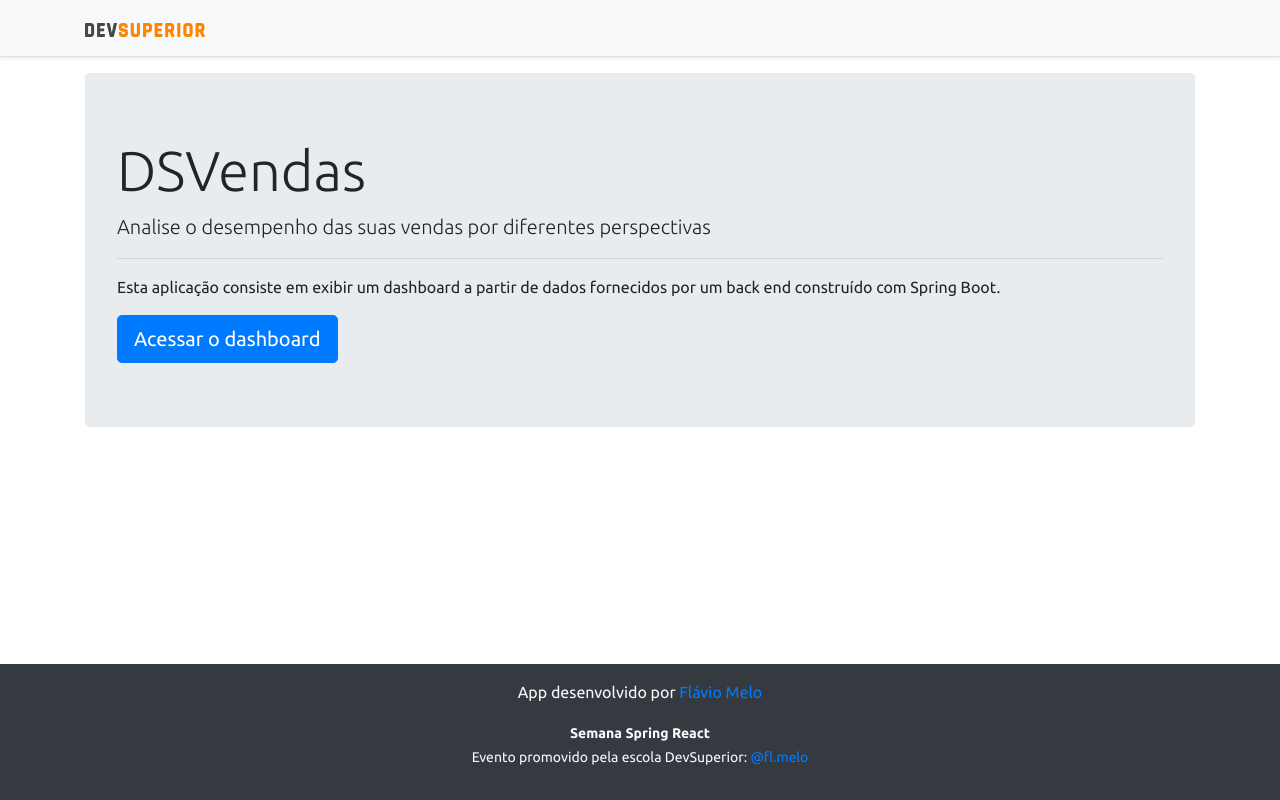
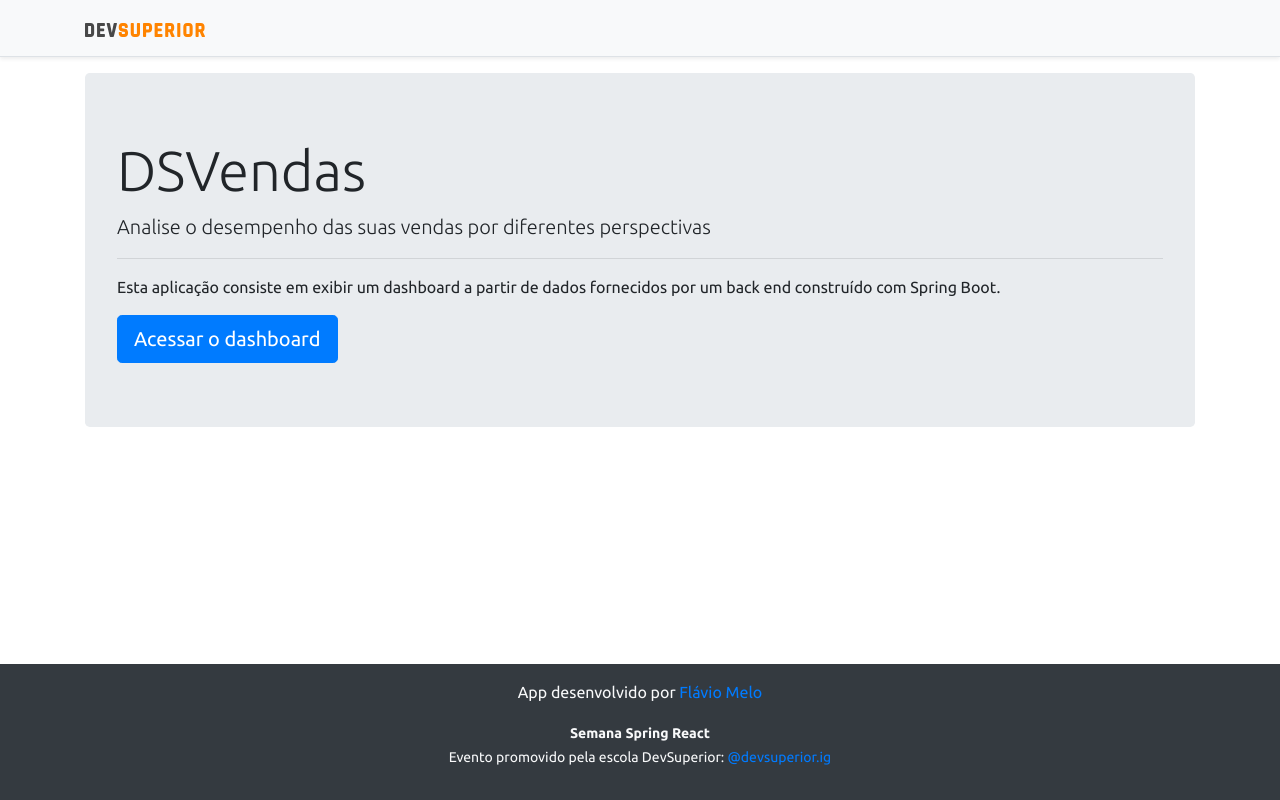
Before and after one commit to meloflavio/projeto-sds3, a React (Create React App) app in the folder frontend/: page / in a window 1280 px wide. Built offline with nearby package versions, Linux system fonts and the light colour scheme; no server answers.

Commit message:
Fix footer

```diff
--- a/frontend/src/components/Footer/index.tsx
+++ b/frontend/src/components/Footer/index.tsx
@@ -4,7 +4,7 @@ const Footer = () => {
             <div className="container">
                 <p className="text-light">App desenvolvido por <a href="https://github.com/meloflavio" target="_blank" rel="noreferrer">Flávio Melo</a></p>
                 <p className="text-light"><small><strong>Semana Spring React</strong><br/>
-                    Evento promovido pela escola DevSuperior: <a href="https://instagram.com/fl.melo" target="_blank" rel="noreferrer">@fl.melo</a></small></p>
+                    Evento promovido pela escola DevSuperior: <a href="https://instagram.com/devsuperior.ig" target="_blank" rel="noreferrer">@devsuperior.ig</a></small></p>
             </div>
         </footer>
     );
```
